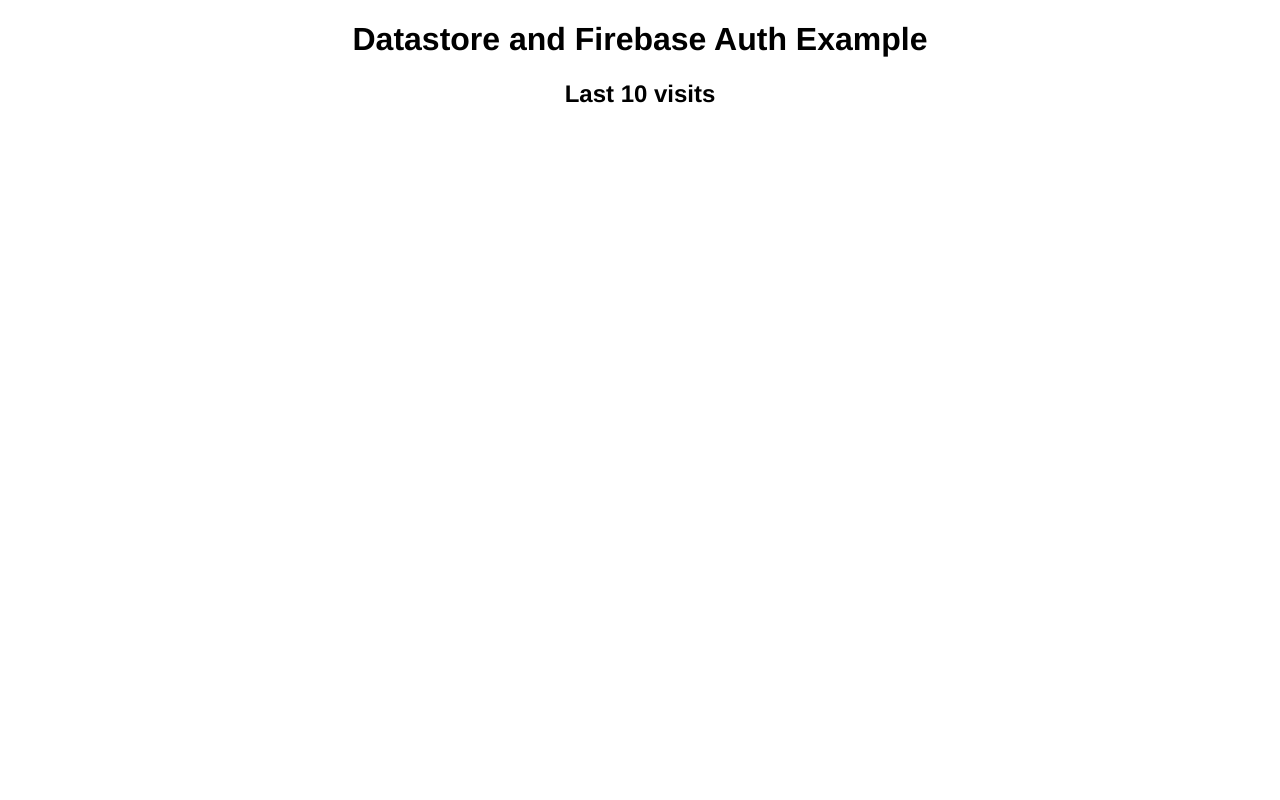
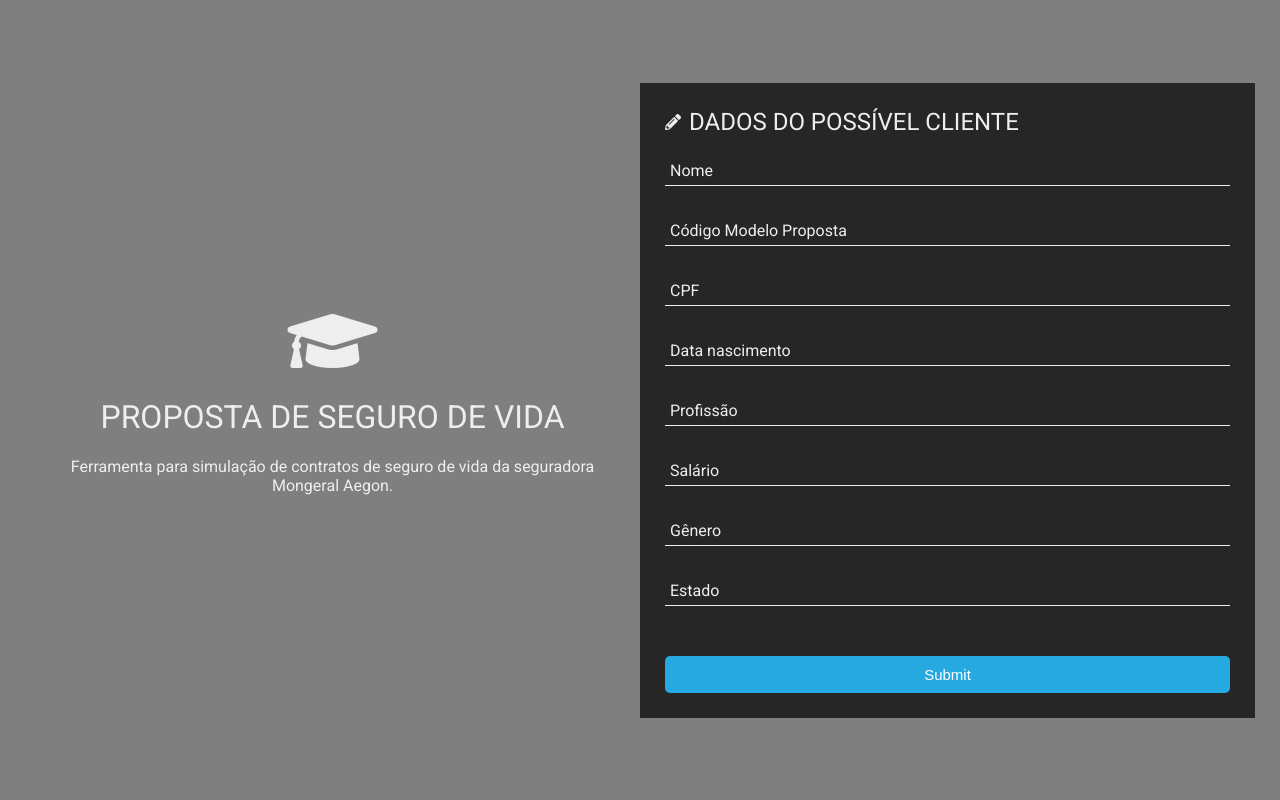
Before and after one commit to riibeirogabriel/matchLife, a Flask app: page / in a window 1280 px wide. Run offline with Flask 2, Linux system fonts and the light colour scheme; some libraries are stand-ins or nearby versions.

Commit message:
Adding user interface

```diff
--- a/main.py
+++ b/main.py
@@ -1,6 +1,6 @@
 import requests
 import json
-from flask import Flask, render_template
+from flask import Flask, render_template, request
 api_serpro_cpf_url = "https://gateway.gr1d.io/sandbox/serpro/consulta-cpf/v1"\
                      "/cpf/"
 api_mongeral_aegon_insurance = "https://gateway.gr1d.io/sandbox/mongeralaegon"\
@@ -46,15 +46,6 @@ def person_insurance_simulation(cnpj, codigoModeloProposta, name, cpf,
     return json.dumps(json_object, indent=2)
 
 
-'''if __name__ == "__main__":
-    print(cpf_analize(11855727676))
-    print(person_insurance_simulation(11321351000110, "YZ",
-                                      "Luis Inacio gonzaga",
-                                      11855727676,
-                                      "1980-10-20T00:00:00", "2410-05",
-                                      5000.0, 1, "MA"))'''
-
-
 app = Flask(__name__)
 
 
@@ -63,12 +54,19 @@ def root():
     return render_template('index.html')
 
 
+@app.route('/submit', methods=['POST', 'GET'])
+def addRegion():
+    print(request.form['cpf'])
+    return render_template(person_insurance_simulation(11321351000110,
+                           request.form['codigoModeloProposta'],
+                           request.form['name'],
+                           request.form['cpf'],
+                           "1980-10-20T00:00:00",
+                           "2410-05",
+                           request.form['earn'],
+                           1,
+                           request.form['uf']))
+
+
 if __name__ == '__main__':
-    # This is used when running locally only. When deploying to Google App
-    # Engine, a webserver process such as Gunicorn will serve the app. This
-    # can be configured by adding an `entrypoint` to app.yaml.
-    # Flask's development server will automatically serve static files in
-    # the "static" directory. See:
-    # http://flask.pocoo.org/docs/1.0/quickstart/#static-files. Once deployed,
-    # App Engine itself will serve those files as configured in app.yaml.
     app.run(host='127.0.0.1', port=8080, debug=True)
--- a/templates/index.html
+++ b/templates/index.html
@@ -1,16 +1,149 @@
-<!doctype html>
+<!DOCTYPE html>
 <html>
-<head>
-  <title>Datastore and Firebase Auth Example</title>
-  <script src="{{ url_for('static', filename='script.js') }}"></script>
-  <link type="text/css" rel="stylesheet" href="{{ url_for('static', filename='style.css') }}">
-</head>
-<body>
+  <head>
+    <title>Educational registration form</title>
+    <link rel="stylesheet" href="https://use.fontawesome.com/releases/v5.4.1/css/all.css" integrity="sha384-5sAR7xN1Nv6T6+dT2mhtzEpVJvfS3NScPQTrOxhwjIuvcA67KV2R5Jz6kr4abQsz" crossorigin="anonymous">
+    <link href="https://fonts.googleapis.com/css?family=Roboto:300,400,500,700" rel="stylesheet">
+    <style>
+      html, body {
+      min-height: 100%;
+      }
+      body, div, form, input, select, p {
+      padding: 0;
+      margin: 0;
+      outline: none;
+      font-family: Roboto, Arial, sans-serif;
+      font-size: 16px;
+      color: #eee;
+      }
+      body {
+      background-size: cover;
+      }
+      h1, h2 {
+      text-transform: uppercase;
+      font-weight: 400;
+      }
+      h2 {
+      margin: 0 0 0 8px;
+      }
+      .main-block {
+      display: flex;
+      flex-direction: column;
+      justify-content: center;
+      align-items: center;
+      height: 100%;
+      padding: 25px;
+      background: rgba(0, 0, 0, 0.5);
+      }
+      .left-part, form {
+      padding: 25px;
+      }
+      .left-part {
+      text-align: center;
+      }
+      .fa-graduation-cap {
+      font-size: 72px;
+      }
+      form {
+      background: rgba(0, 0, 0, 0.7);
+      }
+      .title {
+      display: flex;
+      align-items: center;
+      margin-bottom: 20px;
+      }
+      .info {
+      display: flex;
+      flex-direction: column;
+      }
+      input, select {
+      padding: 5px;
+      margin-bottom: 30px;
+      background: transparent;
+      border: none;
+      border-bottom: 1px solid #eee;
+      }
+      input::placeholder {
+      color: #eee;
+      }
+      option:focus {
+      border: none;
+      }
+      option {
+      background: black;
+      border: none;
+      }
+      .checkbox input {
+      margin: 0 10px 0 0;
+      vertical-align: middle;
+      }
+      .checkbox a {
+      color: #26a9e0;
+      }
+      .checkbox a:hover {
+      color: #85d6de;
+      }
+      .btn-item, button {
+      padding: 10px 5px;
+      margin-top: 20px;
+      border-radius: 5px;
+      border: none;
+      background: #26a9e0;
+      text-decoration: none;
+      font-size: 15px;
+      font-weight: 400;
+      color: #fff;
+      }
+      .btn-item {
+      display: inline-block;
+      margin: 20px 5px 0;
+      }
+      button {
+      width: 100%;
+      }
+      button:hover, .btn-item:hover {
+      background: #85d6de;
+      }
+      @media (min-width: 568px) {
+      html, body {
+      height: 100%;
+      }
+      .main-block {
+      flex-direction: row;
+      height: calc(100% - 50px);
+      }
+      .left-part, form {
+      flex: 1;
+      height: auto;
+      }
+      }
+    </style>
+  </head>
+  <body>
+    <div class="main-block">
+      <div class="left-part">
+        <i class="fas fa-graduation-cap"></i>
+        <h1>Proposta de seguro de vida</h1>
+        <p>Ferramenta para simulação de contratos de seguro de vida da seguradora Mongeral Aegon.</p>
 
-  <h1>Datastore and Firebase Auth Example</h1>
-
-  <h2>Last 10 visits</h2>
-  {% for time in times %}    <p>{{ time }}</p>
-  {% endfor %}
-</body>
+      </div>
+      <form action="/submit"  method="post">
+        <div class="title">
+          <i class="fas fa-pencil-alt"></i>
+          <h2>Dados do possível cliente</h2>
+        </div>
+        <div class="info">
+          <input class="fname" type="text" name="name" placeholder="Nome">
+          <input type="text" name="codigoModeloProposta" placeholder="Código Modelo Proposta">
+          <input type="text" name="cpf" placeholder="CPF">
+          <input type="text" name="birth_date" placeholder="Data nascimento">
+          <input type="text" name="work" placeholder="Profissão">
+          <input type="text" name="earn" placeholder="Salário">
+          <input type="text" name="gender" placeholder="Gênero">
+          <input type="text" name="uf" placeholder="Estado">
+        </div>
+        <button type="submit" href="/">Submit</button>
+      </form>
+    </div>
+  </body>
 </html>
```
